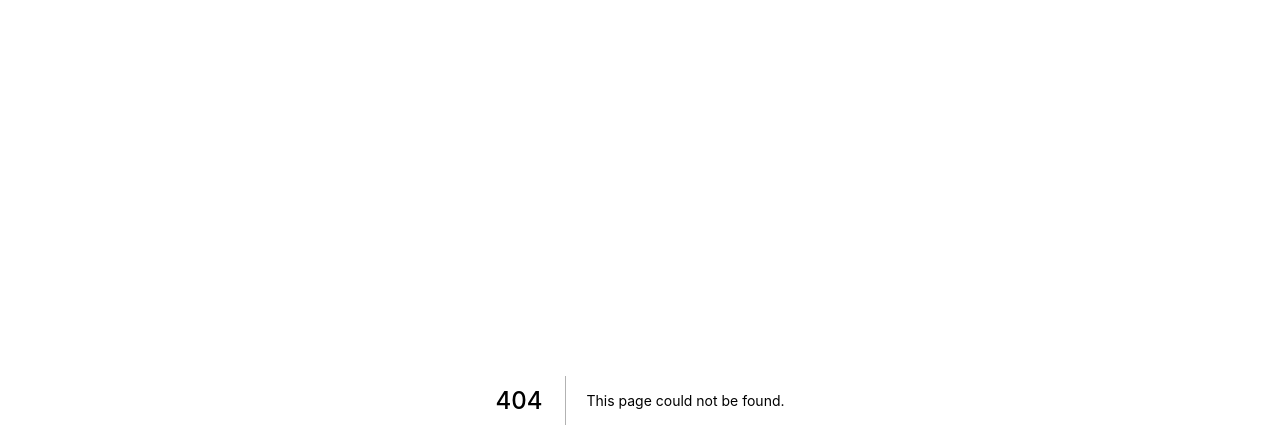
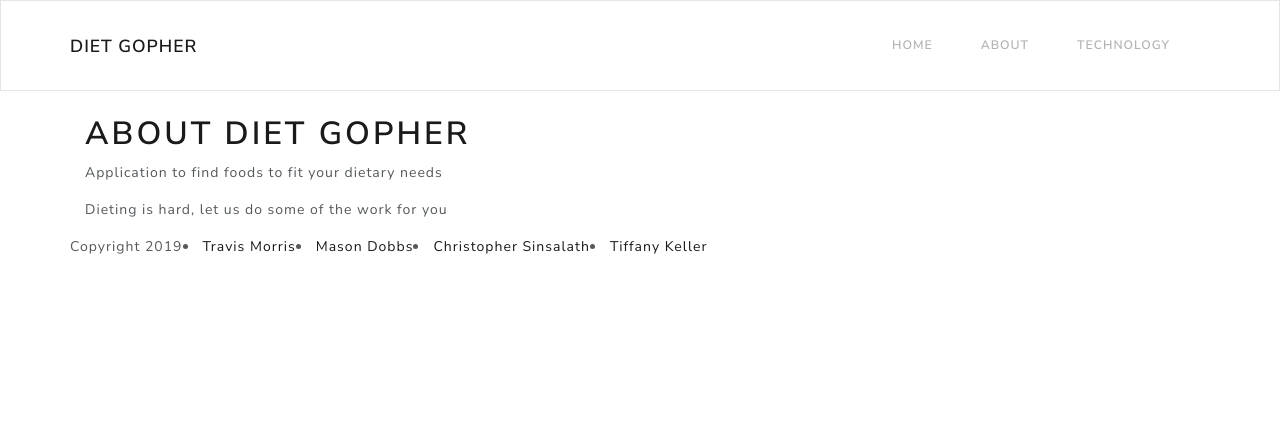
Before and after one commit to csinlasath/CMTT-Diet-Gopher, a Next.js app: page /about in a window 1280 px wide. Before the commit this address had no page. Shown: the top 448 px of the page. Built offline with nearby package versions, Linux system fonts and the light colour scheme.

Commit message:
basic stuff

```diff
--- /dev/null
+++ b/components/Layout.js
@@ -0,0 +1,55 @@
+import styles from "../pages/index/style";
+import Head from "next/head";
+import Navbar from "./navbar/Navbar";
+import Footer from "./footer/Footer";
+
+const Layout = props => (
+  <div>
+    <Head>
+      <title>Diet Gopher</title>
+      <link
+      rel="stylesheet"
+        href="https://bootswatch.com/4/lux/bootstrap.min.css"
+      />
+         <link href="https://fonts.googleapis.com/css?family=Roboto" rel="stylesheet"></link>
+
+    </Head>
+    <Navbar />
+    <div className="container">
+      {props.children}
+      {
+        <style jsx>{`
+          head {
+            color: #222;
+          }
+          h1.title {
+            font-family: 'Roboto', sans-serif;
+            color: #222;
+          }
+          button {
+            font-family: 'Roboto', sans-serif;
+            background: #0077e2;
+            box-shadow: 0 2px 7px 0 rgba(120, 137, 149, 0.25);
+            border-radius: 3px;
+            text-transform: uppercase;
+            padding: 10px;
+            color: #fff;
+            border: #0077e2;
+          }
+
+
+
+          body {
+            background-image: url('/static/veggies.jpg');
+            background-position: center;
+            background-repeat: no-repeat;
+            background-size: cover;
+        }
+        `}</style>
+      }
+    </div>
+    <Footer> footer</Footer>
+  </div>
+);
+
+export default Layout;
--- /dev/null
+++ b/components/footer/Footer.js
@@ -0,0 +1,35 @@
+import React, { Component } from "react";
+
+class Footer extends Component {
+  render() {
+    return (
+      <footer className="page-footer">
+        <div className="footer-copyright">
+          <div className="container">
+            <div className="row hide-on-large-only center">
+              Copyright 2019{" "}
+              <span id="copyright">
+                <li>
+                  <a href="https://travismorris.io/">Travis Morris</a>
+                </li>
+              </span>
+              <li>
+                <a href="https://github.com/MasonDobbs">Mason Dobbs</a>
+              </li>
+              <li>
+                <a href="https://www.sinlasath.com/"> Christopher Sinsalath </a>
+              </li>
+              <li>
+                <a href="https://tiffanykeller.github.io/marchportfolio/">
+                  Tiffany Keller
+                </a>
+              </li>
+            </div>
+          </div>
+        </div>
+      </footer>
+    );
+  }
+}
+
+export default Footer;
--- a/components/head/Head.js
+++ b/components/head/Head.js
@@ -14,10 +14,12 @@ class Header extends Component {
                     <link rel="stylesheet" href="https://use.fontawesome.com/releases/v5.7.2/css/all.css" integrity="sha384-fnmOCqbTlWIlj8LyTjo7mOUStjsKC4pOpQbqyi7RrhN7udi9RwhKkMHpvLbHG9Sr" crossOrigin="anonymous"></link>
                     {/* Bootstrap CDN */}
                     <link rel="stylesheet" href="https://stackpath.bootstrapcdn.com/bootstrap/4.3.1/css/bootstrap.min.css" integrity="sha384-ggOyR0iXCbMQv3Xipma34MD+dH/1fQ784/j6cY/iJTQUOhcWr7x9JvoRxT2MZw1T" crossOrigin="anonymous"></link>
+                    <link href="static/css/style.css" rel="stylesheet"></link>
                     {/* App Logic */}
                     <script src="/static/js/app.js" defer></script>
                 </Head>
             </Fragment>
+
         );
     }
 }
--- /dev/null
+++ b/components/navbar/Navbar.js
@@ -0,0 +1,30 @@
+import Link from 'next/link';
+
+
+
+const Navbar = () => (
+  <nav className="navbar navbar-expand navbar-light bg-light mb-4">
+    <div className="container">
+      <a className="navbar-brand" href="#">Diet Gopher</a>
+      <div className="collapse navbar-collapse">
+        <ul className="navbar-nav ml-auto">
+          <li className="nav-item">
+            <Link href="/"><a className="nav-link">Home</a></Link>
+          </li>
+          <li className="nav-item">
+            <Link href="/about"><a className="nav-link">About</a></Link>
+          </li>
+          <li className="nav-item">
+            <Link href="/technology"><a className="nav-link">Technology</a></Link>
+          </li>
+
+        </ul>
+      </div>
+     </div>
+     </nav>
+
+
+
+);
+
+export default Navbar;
--- /dev/null
+++ b/pages/about.js
@@ -0,0 +1,15 @@
+import Layout from '../components/Layout';
+
+const About = () => (
+  <Layout>
+    <div>
+      <h1>About Diet Gopher
+      </h1>
+      <p>Application to find foods to fit your dietary needs</p>
+
+      <p> Dieting is hard, let us do some of the work for you</p>
+    </div>
+  </Layout>
+);
+
+export default About;
--- a/pages/index/style.js
+++ b/pages/index/style.js
@@ -2,8 +2,9 @@ const styles = {
     h1: {
         textAlign: 'center',
         margin: `${0} auto`,
-        color: 'green',
+        color: 'green'
     }
+
 }
 
 export default styles;
--- a/static/css/style.css
+++ b/static/css/style.css
@@ -0,0 +1,6 @@
+
+.container {
+    background-image: url("..img/veggies.jpg");
+
+
+        }
```
Also changed, not shown: components/signin.js (added, +16 -0 lines), config/config.json (+4 -4 lines), pages/index.js (+13 -20 lines), pages/technology.js (added, +15 -0 lines), static/img/veggies.jpg (added), 1 other file (tests, documents, lock files or other folders).
